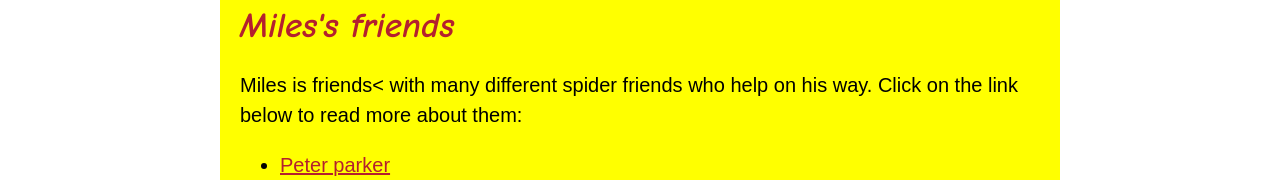
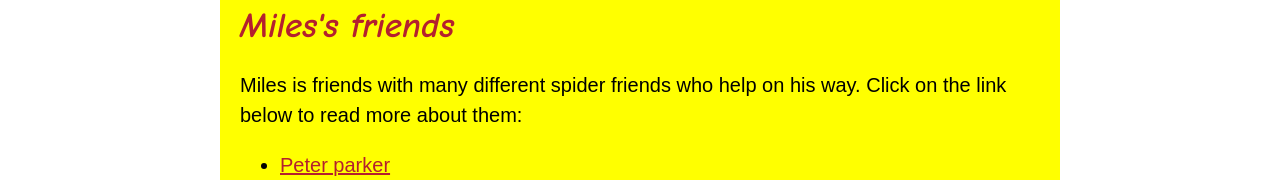
Before and after one commit to chrisy171/Cartoon-hero, a plain HTML site: page index.html in a window 1280 px wide. Shown: the part 1291-1471 px from the top of the page. Drawn offline with Linux system fonts and the light colour scheme.

Commit message:
corrected typo

```diff
--- a/index.html
+++ b/index.html
@@ -29,7 +29,7 @@
 
 		<!-- Friends -->
 		<h2>Miles's friends</h2>
-		<P>Miles is friends< with many different spider friends who help on his way. Click on the link below to read more about them:</P>
+		<P>Miles is friends with many different spider friends who help on his way. Click on the link below to read more about them:</P>
 		<ul>
 			<li><a target="-blank" href="https://intothespiderverse.fandom.com/wiki/Peter_B._Parker">Peter parker</a></li>
 			<li><a target="-blank" href="https://marvel.fandom.com/wiki/Peter_Porker_(Earth-8311)">Peter porker</a></li>
```
